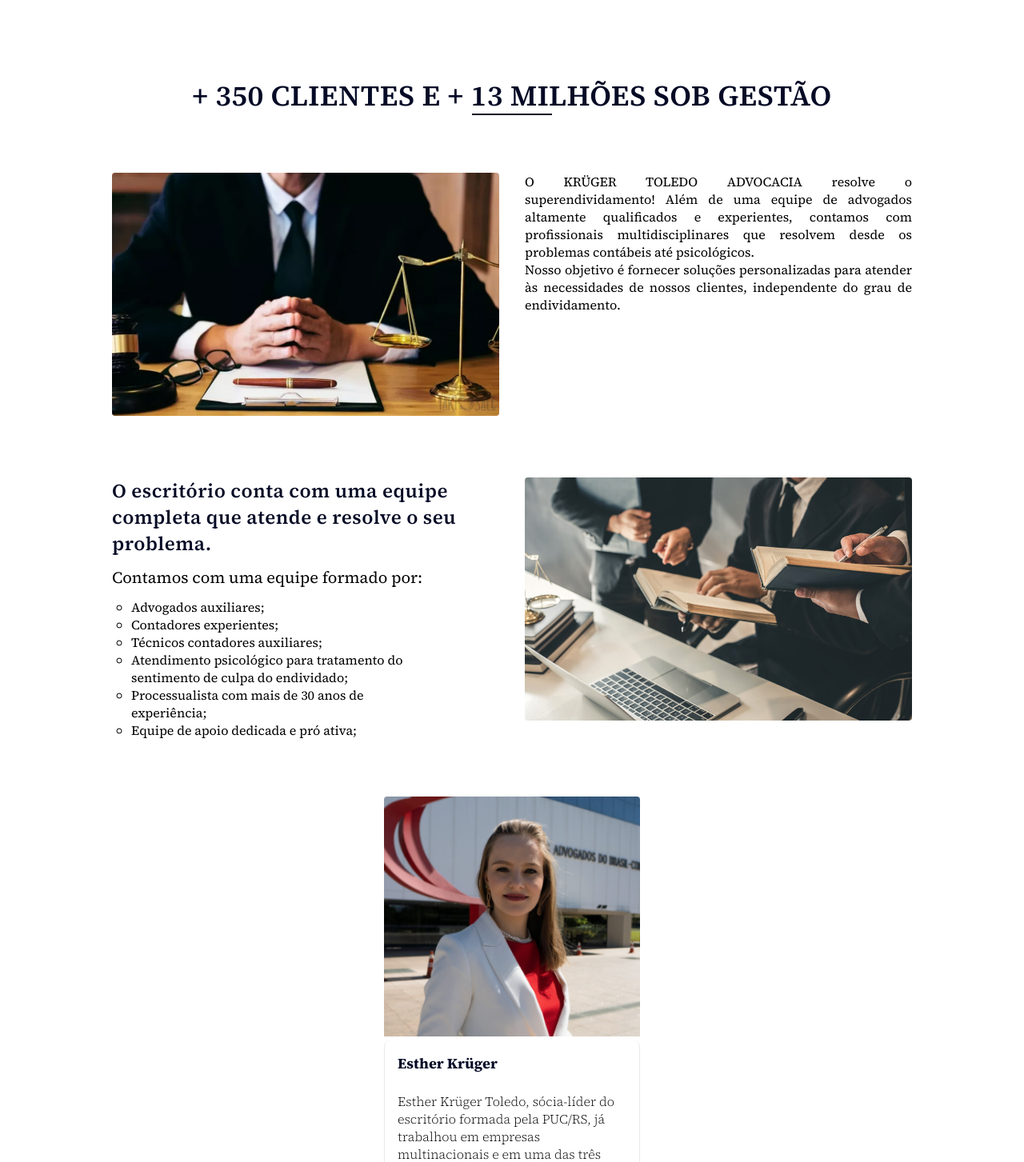
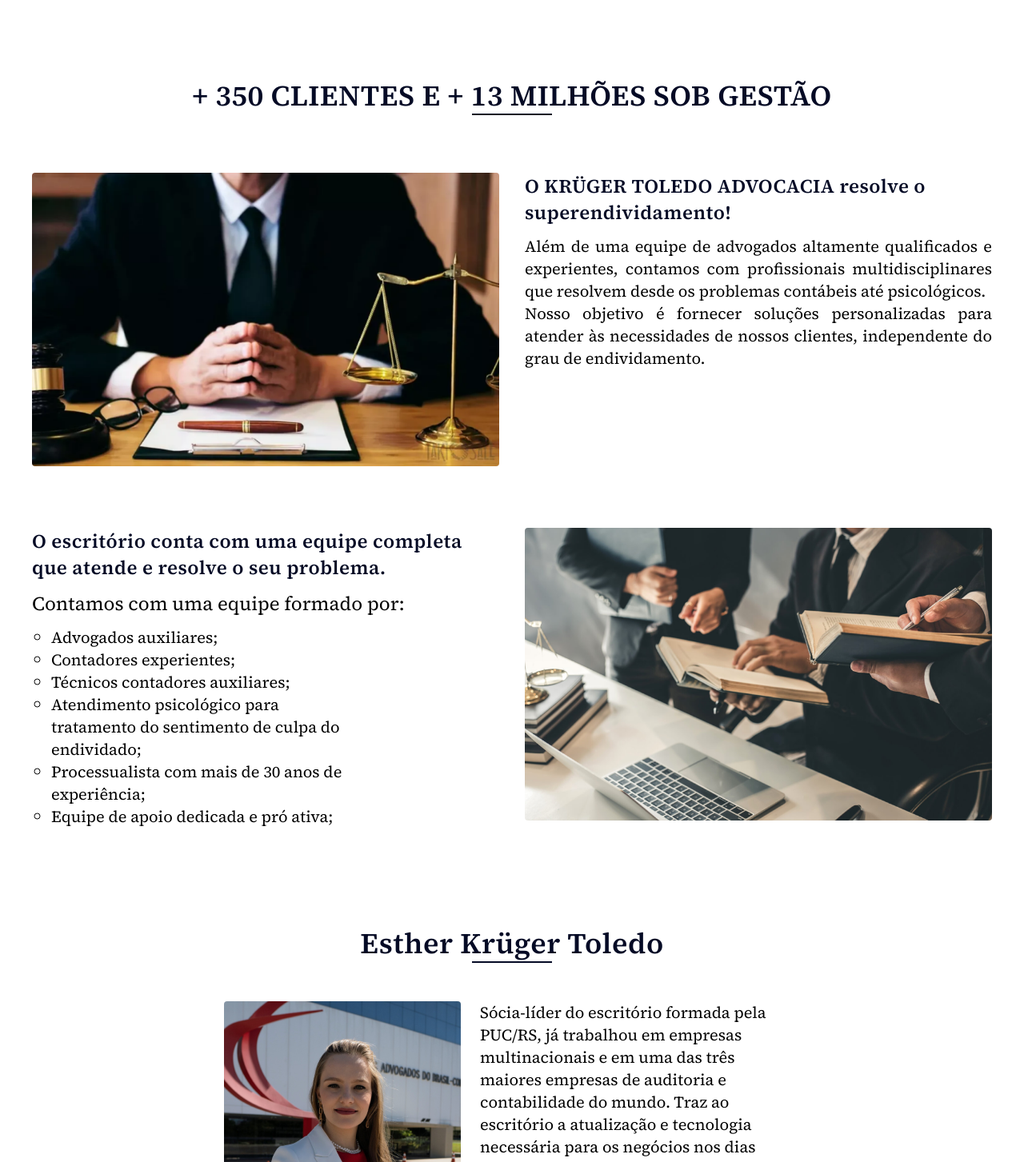
Before and after one commit to leafartech/vincita, a Next.js app: page / in a window 1280 px wide. Shown: the part 1347-2800 px from the top of the page at 80% size. Built offline with nearby package versions, Linux system fonts and the light colour scheme.

Commit message:
Add files via upload

```diff
--- a/src/components/HeroFlex/HeroFlex.module.css
+++ b/src/components/HeroFlex/HeroFlex.module.css
@@ -1,6 +1,6 @@
 .hero-flex {
     width: 100%;
-    max-width: 1000px;
+    max-width: 1200px;
     display: grid;
     grid-template-columns: 1fr 1fr;
     gap: 32px;
@@ -30,14 +30,14 @@
     color: var(--main-color)!important;
 }
 .hero-flex .text h4 {
-    font-size: 20px;
+    font-size: 24px;
     font-weight: 400;
     margin-bottom: 12px;
 }
 .hero-flex .text p {
     font-weight: 400;
-    text-align: justify
-    /* color: #fff; */
+    text-align: justify;
+    font-size: 20px;
 }
 @media (max-width: 426px) {
     .hero-flex {
--- a/src/components/MySwiper/index.js
+++ b/src/components/MySwiper/index.js
@@ -26,6 +26,7 @@
                         slidesPerView: 1
                     }
                 }}
+                initialSlide={1}
                 className="mySwiper"
             >
                 <SwiperSlide className="swiper-slide">
@@ -35,7 +36,7 @@
                     </Card>
                 </SwiperSlide>
                 <SwiperSlide className="swiper-slide">
-                    <Card imagePath="1" title="DANO MORAL CONTRA BANCOS:">
+                    <Card imagePath="2" title="DANO MORAL CONTRA BANCOS:">
                         <p>Se você considera ter sido lesado pelos bancos de alguma forma, você tem direito a reparação pecuniária aos danos causados sendo que em alguns casos podem superar R$ 50.000,00 (cinquenta mil reais);</p>
                     </Card>
                 </SwiperSlide>
@@ -46,7 +47,7 @@
                     </Card>
                 </SwiperSlide>
                 <SwiperSlide className="swiper-slide">
-                    <Card imagePath="2" title="CONTESTAÇÃO DE COBRANÇA DE VALORES INDEVIDOS:">
+                    <Card imagePath="9" title="CONTESTAÇÃO DE COBRANÇA DE VALORES INDEVIDOS:">
                         <p>Se você considera ter sido lesado pelos bancos de alguma forma, você tem direito a reparação pecuniária aos danos causados sendo que em alguns casos podem superar R$ 50.000,00 (cinquenta mil reais).</p>
                     </Card>
                 </SwiperSlide>
--- a/src/components/Navbar/Navbar.module.css
+++ b/src/components/Navbar/Navbar.module.css
@@ -45,7 +45,7 @@
     }
     .hamburguer div {
         height: 2px;
-        background: var(--neutral);
+        background: var(--main-color);
         transition: 500ms;
     }
     .hamburguer .f {
--- a/src/screens/HomeScreen/HomeScreen.module.css
+++ b/src/screens/HomeScreen/HomeScreen.module.css
@@ -67,9 +67,27 @@
     padding-left: 24px;
     max-width: 400px;
 }
+.home-screen .ul li {
+    font-size: 20px;
+}
 .home-screen .span {
     margin-bottom: 24px;
     margin-top: 48px;
+}
+.home-screen .hero {
+    display: flex;
+    justify-content: center;
+    align-items: flex-start;
+    gap: 24px;
+    border-radius: 4px;
+}
+.home-screen .hero p {
+    max-width: 400px;
+    font-size: 20px;
+    font-weight: 400;
+}
+.home-screen .hero img {
+    border-radius: 4px;
 }
 @media (max-width: 500px) {
     .map-span {
@@ -83,6 +101,9 @@
         gap: 12px;
         padding: 0;
     }
+    .minus {
+        margin-top: -36px;
+    }
     .map iframe {
         width: 100%;
     }
@@ -90,6 +111,18 @@
         margin-bottom: -24px;
         margin-top: -24px;
     }
+    .home-screen .hero {
+        flex-direction: column;
+        margin-top: -24px;
+    }
+    .home-screen .hero p {
+        max-width: 400px;
+        font-size: 20px;
+        font-weight: 400;
+    }
+    .home-screen .hero img {
+        border-radius: 4px;
+    }
 }
 @media (max-width: 360px) {
     .map {
--- a/src/screens/HomeScreen/index.js
+++ b/src/screens/HomeScreen/index.js
@@ -6,7 +6,6 @@
 import Footer from '@/components/Footer'
 import MySwiper from '@/components/MySwiper'
 import HeroFlex from '@/components/HeroFlex'
-import Card from '@/components/Card'
 
 export default function HomeScreen() {
     return (
@@ -22,9 +21,9 @@
                         {/* <Title bot={true} bg={true}><span style={{ letterSpacing: '2px' }}>+350 CLIENTES +13 MILHÕES SOB GESTÃO</span></Title> */}
                         <Title mt={true} bg={true} bot={true}>+ 350 CLIENTES E + 13 MILHÕES SOB GESTÃO</Title>
                     </span>
-                    <HeroFlex bg={true} imagePath={'hero2'}>
+                    <HeroFlex bg={true} imagePath={'hero2'} title="O KRÜGER TOLEDO ADVOCACIA resolve o superendividamento!">
                         <p style={{ marginBottom: '8px;'}}>
-                            O KRÜGER TOLEDO ADVOCACIA resolve o superendividamento! Além de uma equipe de advogados altamente qualificados e experientes, contamos com profissionais multidisciplinares que resolvem desde os problemas contábeis até psicológicos.
+                            Além de uma equipe de advogados altamente qualificados e experientes, contamos com profissionais multidisciplinares que resolvem desde os problemas contábeis até psicológicos.
                         </p>
                         <p>
                             Nosso objetivo é fornecer soluções personalizadas para atender às necessidades de nossos clientes, independente do grau de endividamento.
@@ -45,10 +44,15 @@
                     </HeroFlex>
                 </Section>
                 <Section top={true}>
-                    <Card team={true} imagePath="1" title="Esther Krüger">
-                        <p>Esther Krüger Toledo, sócia-líder do escritório
-formada pela PUC/RS, já trabalhou em empresas multinacionais e em uma das três maiores empresas de auditoria e contabilidade do mundo. Traz ao escritório a atualização e tecnologia necessária para os negócios nos dias atuais.</p>
-                    </Card>
+                    <div className={ styles.minus }>
+                        <Title bg={true} bot={true} mt={true}>Esther Krüger Toledo</Title>
+                        <div className={ styles.hero }>
+                            <img src="./images/1.png" alt="Esther Krüger Toledo" />
+                            <p>Sócia-líder do escritório
+                                formada pela PUC/RS, já trabalhou em empresas multinacionais e em uma das três maiores empresas de auditoria e contabilidade do mundo. Traz ao escritório a atualização e tecnologia necessária para os negócios nos dias atuais.
+                            </p>
+                        </div>
+                    </div>
                 </Section>
             </Main>
             <Footer />
```
Also changed, not shown: public/images/card/9.png (added).
